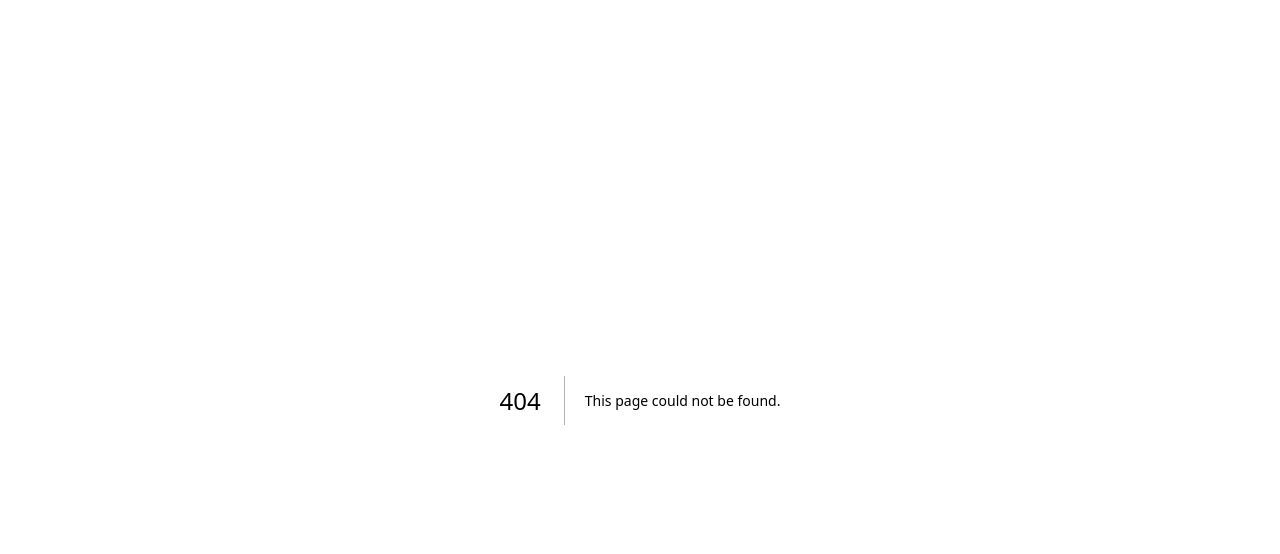
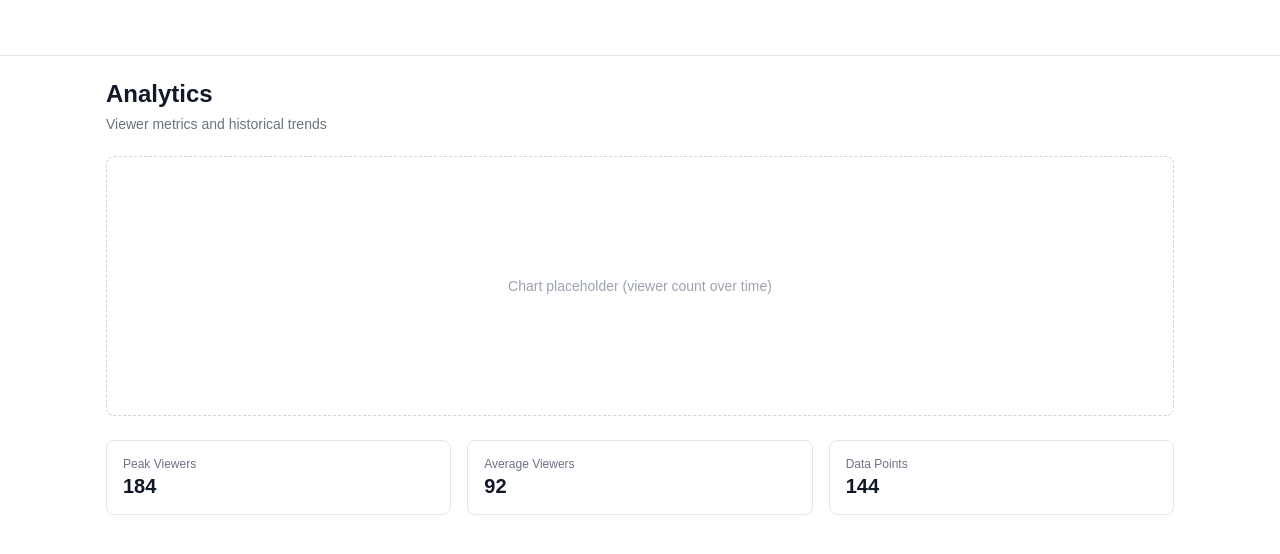
Before and after one commit to 7Hector27/stream_pulse, a Next.js app: page /analytics in a window 1280 px wide. Before the commit this address had no page. Shown: the top 554 px of the page. Built offline with nearby package versions, Linux system fonts and the light colour scheme.

Commit message:
created analytics page with placeholder data

```diff
--- /dev/null
+++ b/src/pages/analytics/index.module.scss
@@ -0,0 +1,57 @@
+.container {
+  max-width: 1100px;
+  margin: 0 auto;
+  padding: 0 16px;
+}
+
+.title {
+  font-size: 24px;
+  font-weight: 600;
+  margin-bottom: 8px;
+  color: #111827;
+}
+
+.subtitle {
+  font-size: 14px;
+  color: #6b7280;
+  margin-bottom: 24px;
+}
+
+.chart {
+  height: 260px;
+  border: 1px dashed #d1d5db;
+  border-radius: 8px;
+  margin-bottom: 24px;
+
+  display: flex;
+  align-items: center;
+  justify-content: center;
+
+  color: #9ca3af;
+  font-size: 14px;
+}
+
+.summary {
+  display: grid;
+  grid-template-columns: repeat(auto-fit, minmax(180px, 1fr));
+  gap: 16px;
+}
+
+.card {
+  border: 1px solid #e5e7eb;
+  border-radius: 8px;
+  padding: 16px;
+  background: #ffffff;
+}
+
+.label {
+  font-size: 12px;
+  color: #6b7280;
+  margin-bottom: 4px;
+}
+
+.value {
+  font-size: 20px;
+  font-weight: 600;
+  color: #111827;
+}
--- /dev/null
+++ b/src/pages/analytics/index.tsx
@@ -0,0 +1,38 @@
+import Header from "@/components/Header";
+import styles from "./index.module.scss";
+
+const AnalyticsPage = () => {
+  return (
+    <>
+      <Header />
+
+      <main className={styles.container}>
+        <h2 className={styles.title}>Analytics</h2>
+        <p className={styles.subtitle}>Viewer metrics and historical trends</p>
+
+        <div className={styles.chart}>
+          Chart placeholder (viewer count over time)
+        </div>
+
+        <div className={styles.summary}>
+          <div className={styles.card}>
+            <div className={styles.label}>Peak Viewers</div>
+            <div className={styles.value}>184</div>
+          </div>
+
+          <div className={styles.card}>
+            <div className={styles.label}>Average Viewers</div>
+            <div className={styles.value}>92</div>
+          </div>
+
+          <div className={styles.card}>
+            <div className={styles.label}>Data Points</div>
+            <div className={styles.value}>144</div>
+          </div>
+        </div>
+      </main>
+    </>
+  );
+};
+
+export default AnalyticsPage;
--- a/src/pages/streams/[id]/index.tsx
+++ b/src/pages/streams/[id]/index.tsx
@@ -16,9 +16,7 @@ const StreamDetailPage = () => {
         <button onClick={() => router.push("/")} className={styles.back}>
           ← Back to Streams
         </button>
-
         <h2 className={styles.title}>Morning Radio Show</h2>
-
         <div className={styles.playerWrapper}>
           <iframe
             title="Live Stream"
@@ -28,7 +26,6 @@ const StreamDetailPage = () => {
             className={styles.player}
           />
         </div>
-
         <div className={styles.meta}>
           <span>
             Status: <strong className={styles.statusLive}>LIVE</strong>
```
